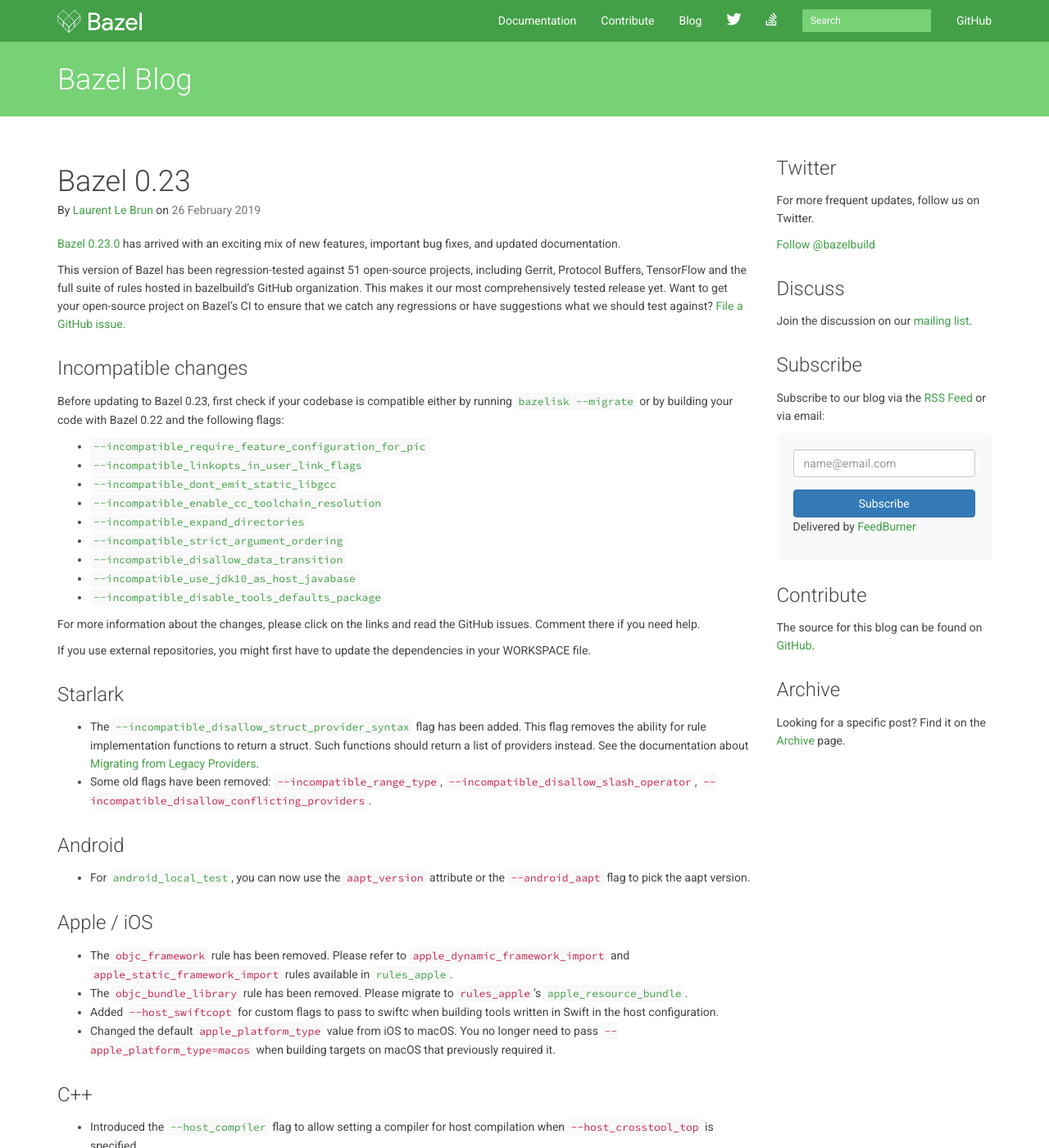
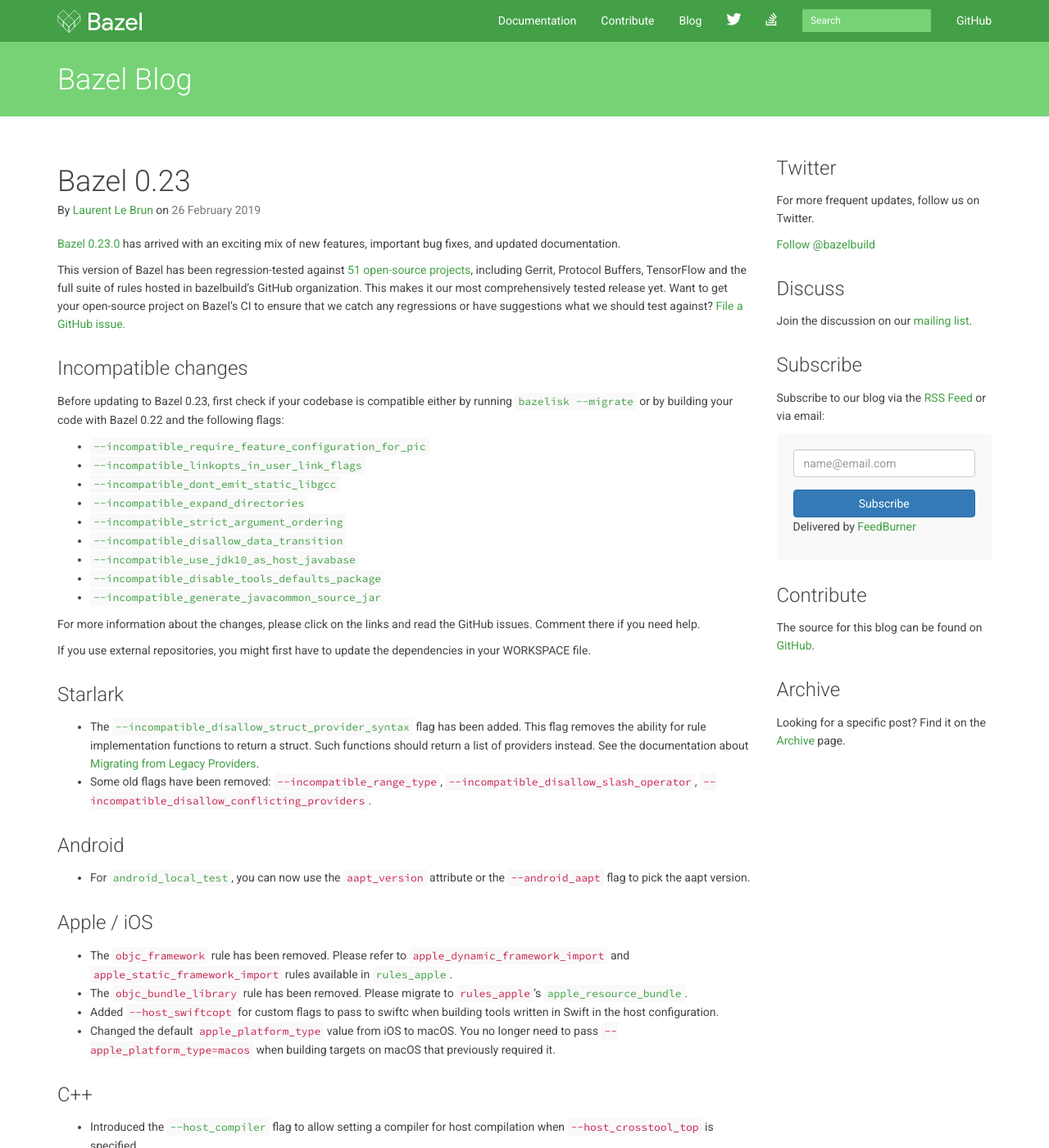
Before and after one commit to bazelbuild/bazel-blog, a Jekyll site: the page built from _posts/2019-02-26-bazel-0.23.md, in a window 1280 px wide and 1400 px high. Shown: the whole window at 82% size. Built offline with Jekyll 4.4.1, drawn with Linux system fonts in a browser that asks for light colours; nearby versions of some CDN libraries; library files that are not in the unit come from our copies; Markdown is read by kramdown in place of the engine named in the settings; some of the changed lines change nothing that is shown; some of the changed text lies outside the part shown.

Commit message:
- Add link to CI - Update list of incompatible flags - Fix other urls

```diff
--- a/_posts/2019-02-26-bazel-0.23.md
+++ b/_posts/2019-02-26-bazel-0.23.md
@@ -9,8 +9,9 @@
 arrived with an exciting mix of new features, important bug fixes, and updated
 documentation.
 
-This version of Bazel has been regression-tested against 51 open-source
-projects, including Gerrit, Protocol Buffers, TensorFlow and the full suite of
+This version of Bazel has been regression-tested against [51 open-source
+projects](https://buildkite.com/bazel/bazel-at-head-plus-downstream/builds/821),
+including Gerrit, Protocol Buffers, TensorFlow and the full suite of
 rules hosted in bazelbuild's GitHub organization. This makes it our most
 comprehensively tested release yet. Want to get your open-source project on
 Bazel's CI to ensure that we catch any regressions or have suggestions what we
@@ -26,12 +27,12 @@
 *   [`--incompatible_require_feature_configuration_for_pic`](https://github.com/bazelbuild/bazel/issues/7007)
 *   [`--incompatible_linkopts_in_user_link_flags`](https://github.com/bazelbuild/bazel/issues/6826)
 *   [`--incompatible_dont_emit_static_libgcc`](https://github.com/bazelbuild/bazel/issues/6825)
-*   [`--incompatible_enable_cc_toolchain_resolution`](https://github.com/bazelbuild/bazel/issues/7260)
 *   [`--incompatible_expand_directories`](https://github.com/bazelbuild/bazel/issues/6762)
 *   [`--incompatible_strict_argument_ordering`](https://github.com/bazelbuild/bazel/issues/6611)
 *   [`--incompatible_disallow_data_transition`](https://github.com/bazelbuild/bazel/issues/6153)
 *   [`--incompatible_use_jdk10_as_host_javabase`](https://github.com/bazelbuild/bazel/issues/6661)
 *   [`--incompatible_disable_tools_defaults_package`](https://github.com/bazelbuild/bazel/issues/6385)
+*   [`--incompatible_generate_javacommon_source_jar`](https://github.com/bazelbuild/bazel/issues/5824)
 
 For more information about the changes, please click on the links and read the
 GitHub issues. Comment there if you need help.
@@ -86,7 +87,7 @@
     removed.
 *   [`cc_common.create_cc_toolchain_config_info`](https://docs.bazel.build/versions/0.23.0/skylark/lib/cc_common.html#create_cc_toolchain_config_info)
     is now stable and available for production use. See updated [`cc_toolchain
-    tutorial`](https://docs.bazel.build/versions/0.23.0/tutorial/cc-toolchain-config.html)
+    tutorial`](https://docs.bazel.build/versions/master/cc-toolchain-config-reference.html)
     and the [reference](https://docs.bazel.build/versions/master/cc-toolchain-config-reference.html)
 
 ## Java
@@ -101,7 +102,7 @@
     a source .jar file.
 *   The [`--incompatible_use_toolchain_providers_in_java_common`](https://github.com/bazelbuild/bazel/issues/7186)
     flag has been added. This flag forces Bazel to pass JavaToolchainInfo and
-    JavaRuntimeInfo providers to java_common APIs instead of configured targets.
+    JavaRuntimeInfo providers to `java_common` APIs instead of configured targets.
 *   An optional `output_source_jar` parameter has been added to
     [`java_common.compile`](https://docs.bazel.build/versions/0.23.0/skylark/lib/java_common.html#compile).
 
@@ -127,7 +128,7 @@
 ## aquery
 
 *   Documentation for the `aquery` command is [now
-    available](https://docs.bazel.build/versions/0.23.0/aquery.html).
+    available](https://docs.bazel.build/versions/master/aquery.html).
 *   [Chaining](https://github.com/bazelbuild/bazel/issues/7024) of the same
     function type (inputs, outputs, mnemonic) in `aquery` is now allowed.
 *   The content of parameter files can now be displayed in `aquery` output using
```
